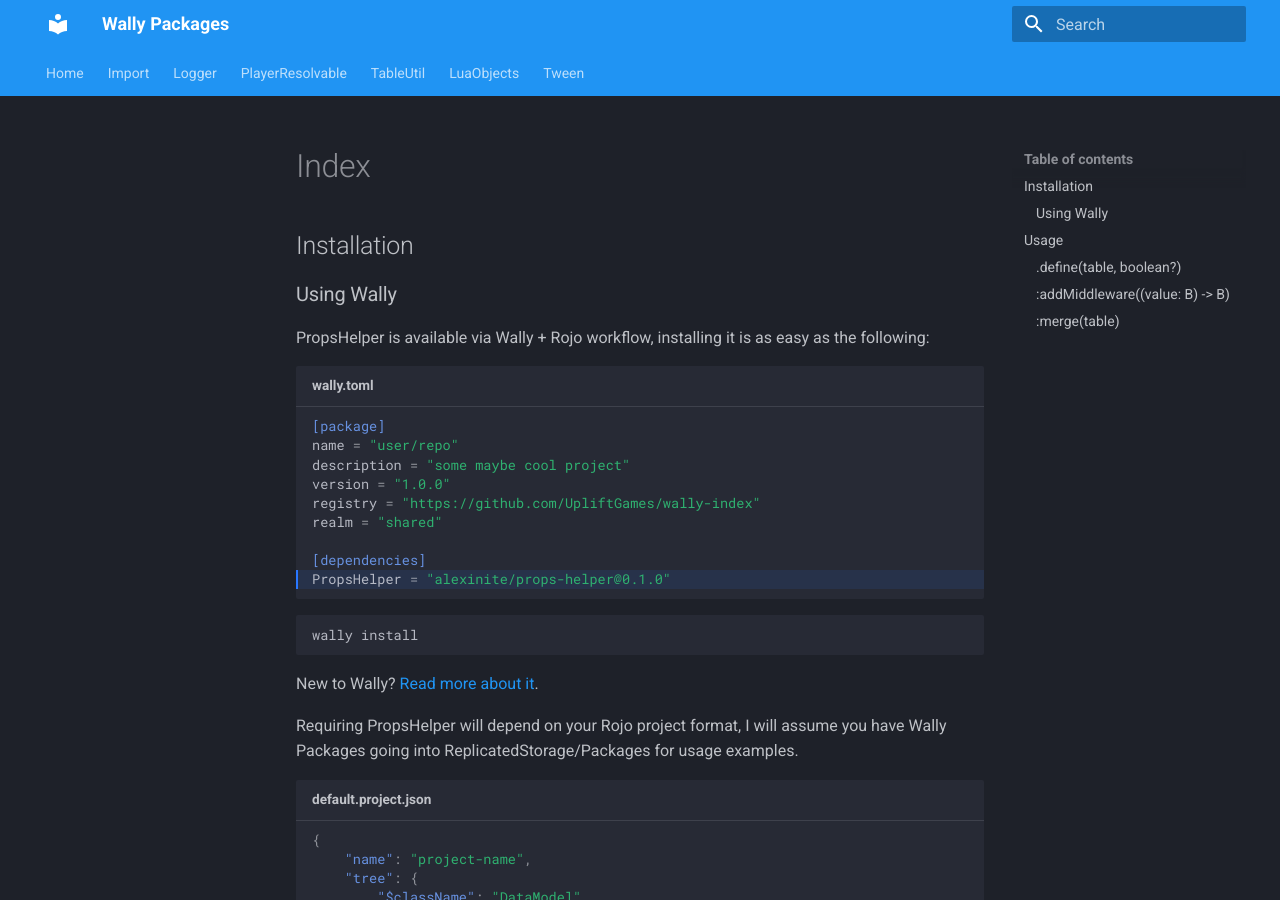
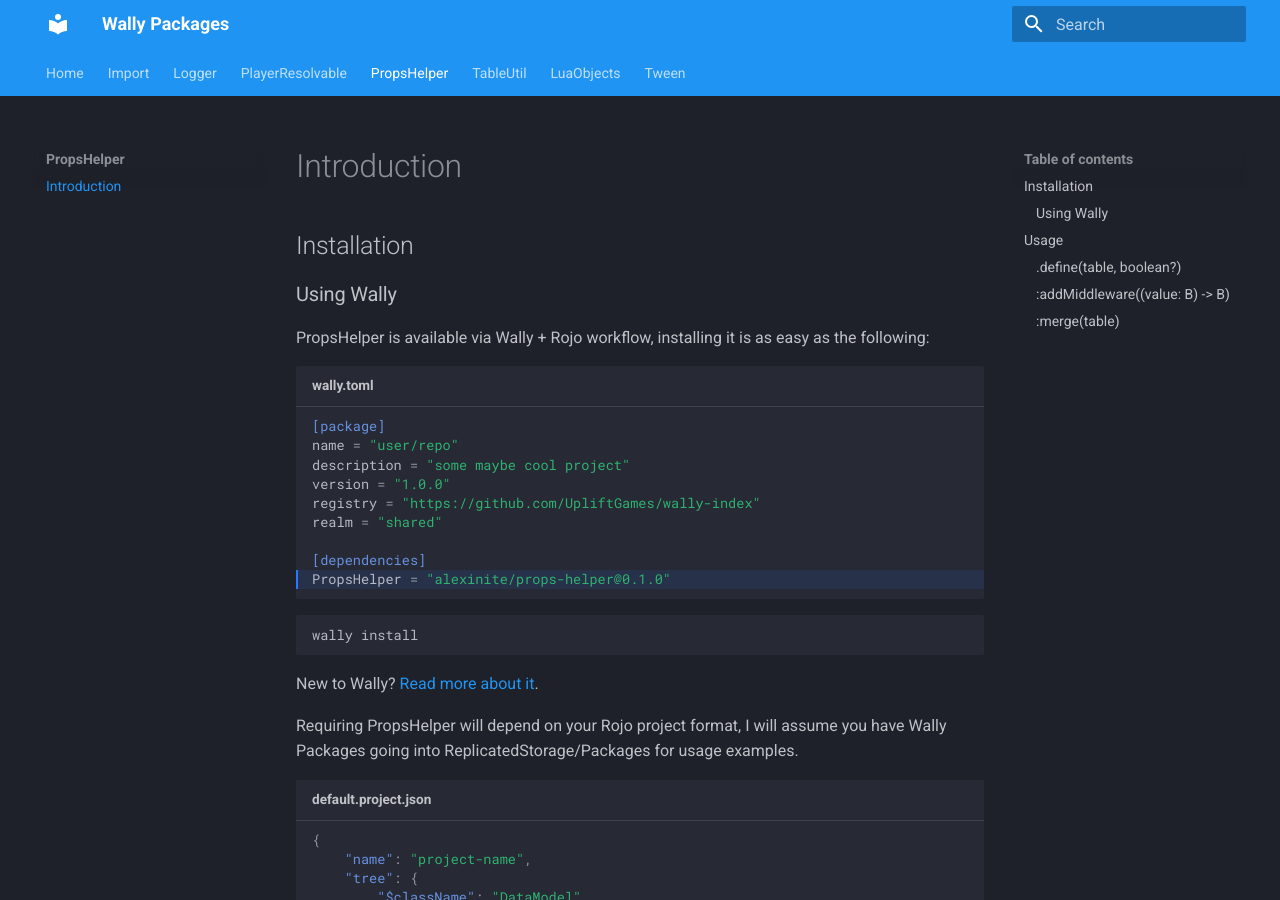
Before and after one commit to alexasterisk/WallyPackages, an MkDocs documentation site: the page built from docs/props-helper/index.md, in a window 1280 px wide and 900 px high. Built offline with MkDocs 1.6.1 and Material for MkDocs 9.7.7, drawn with Linux system fonts in a browser that asks for light colours; some of the changed lines change nothing that is shown.

Commit message:
include props-helper in gh-pages

```diff
--- a/mkdocs.yml
+++ b/mkdocs.yml
@@ -34,6 +34,8 @@
     - Usage: logger/usage.md
   - PlayerResolvable:
     - Introduction: playerResolvable/index.md
+  - PropsHelper:
+    - Introduction: props-helper/index.md
   - TableUtil:
     - Introduction: table-util/index.md
   - LuaObjects:
```
